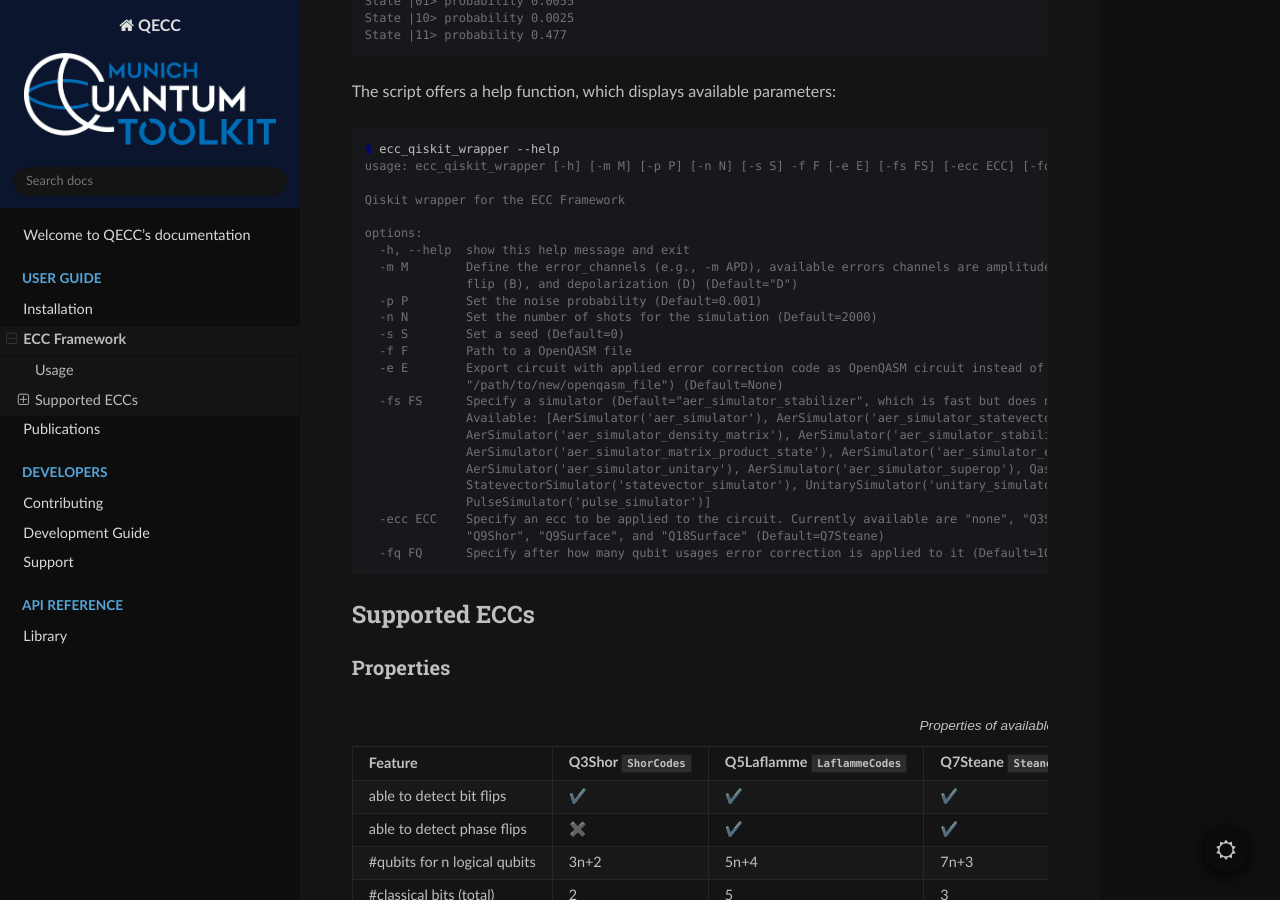
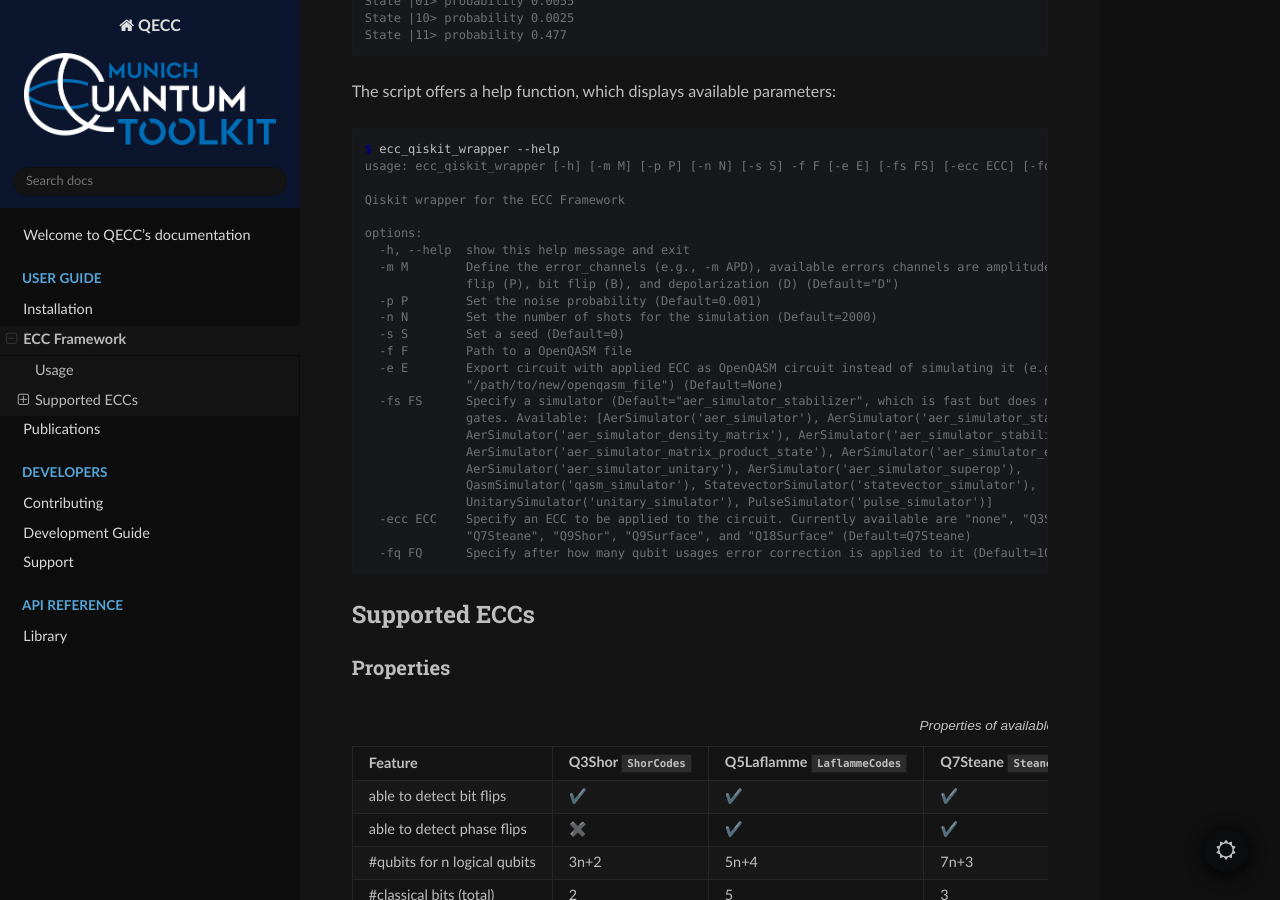
Before and after one commit to cda-tum/mqt-qecc, a Sphinx documentation site: the page built from docs/source/EccFramework.rst, in a window 1280 px wide and 900 px high, scrolled down 980 px. Built offline with Sphinx 7.4.7 and the Read the Docs theme 2.0.0, drawn with Linux system fonts in a browser that asks for light colours; the version number could not be read and is left out; cross-references to code outside the pages are shown as plain code.

Commit message:
addressing comments

```diff
--- a/docs/source/EccFramework.rst
+++ b/docs/source/EccFramework.rst
@@ -48,23 +48,23 @@ The script offers a help function, which displays available parameters:
 
   options:
     -h, --help  show this help message and exit
-    -m M        Define the error_channels (e.g., -m APD), available errors channels are amplitude damping (A), phase flip (P), bit
-                flip (B), and depolarization (D) (Default="D")
+    -m M        Define the error_channels (e.g., -m APD), available errors channels are amplitude damping (A), phase
+                flip (P), bit flip (B), and depolarization (D) (Default="D")
     -p P        Set the noise probability (Default=0.001)
     -n N        Set the number of shots for the simulation (Default=2000)
     -s S        Set a seed (Default=0)
     -f F        Path to a OpenQASM file
-    -e E        Export circuit with applied error correction code as OpenQASM circuit instead of simulating it (e.g., -e
+    -e E        Export circuit with applied ECC as OpenQASM circuit instead of simulating it (e.g., -e
                 "/path/to/new/openqasm_file") (Default=None)
-    -fs FS      Specify a simulator (Default="aer_simulator_stabilizer", which is fast but does not support non-Clifford gates.
-                Available: [AerSimulator('aer_simulator'), AerSimulator('aer_simulator_statevector'),
+    -fs FS      Specify a simulator (Default="aer_simulator_stabilizer", which is fast but does not support non-Clifford
+                gates. Available: [AerSimulator('aer_simulator'), AerSimulator('aer_simulator_statevector'),
                 AerSimulator('aer_simulator_density_matrix'), AerSimulator('aer_simulator_stabilizer'),
                 AerSimulator('aer_simulator_matrix_product_state'), AerSimulator('aer_simulator_extended_stabilizer'),
-                AerSimulator('aer_simulator_unitary'), AerSimulator('aer_simulator_superop'), QasmSimulator('qasm_simulator'),
-                StatevectorSimulator('statevector_simulator'), UnitarySimulator('unitary_simulator'),
-                PulseSimulator('pulse_simulator')]
-    -ecc ECC    Specify an ecc to be applied to the circuit. Currently available are "none", "Q3Shor", "Q5Laflamme", "Q7Steane",
-                "Q9Shor", "Q9Surface", and "Q18Surface" (Default=Q7Steane)
+                AerSimulator('aer_simulator_unitary'), AerSimulator('aer_simulator_superop'),
+                QasmSimulator('qasm_simulator'), StatevectorSimulator('statevector_simulator'),
+                UnitarySimulator('unitary_simulator'), PulseSimulator('pulse_simulator')]
+    -ecc ECC    Specify an ECC to be applied to the circuit. Currently available are "none", "Q3Shor", "Q5Laflamme",
+                "Q7Steane", "Q9Shor", "Q9Surface", and "Q18Surface" (Default=Q7Steane)
     -fq FQ      Specify after how many qubit usages error correction is applied to it (Default=100)
 
 Supported ECCs
```
Also changed, not shown: 1 other file.
